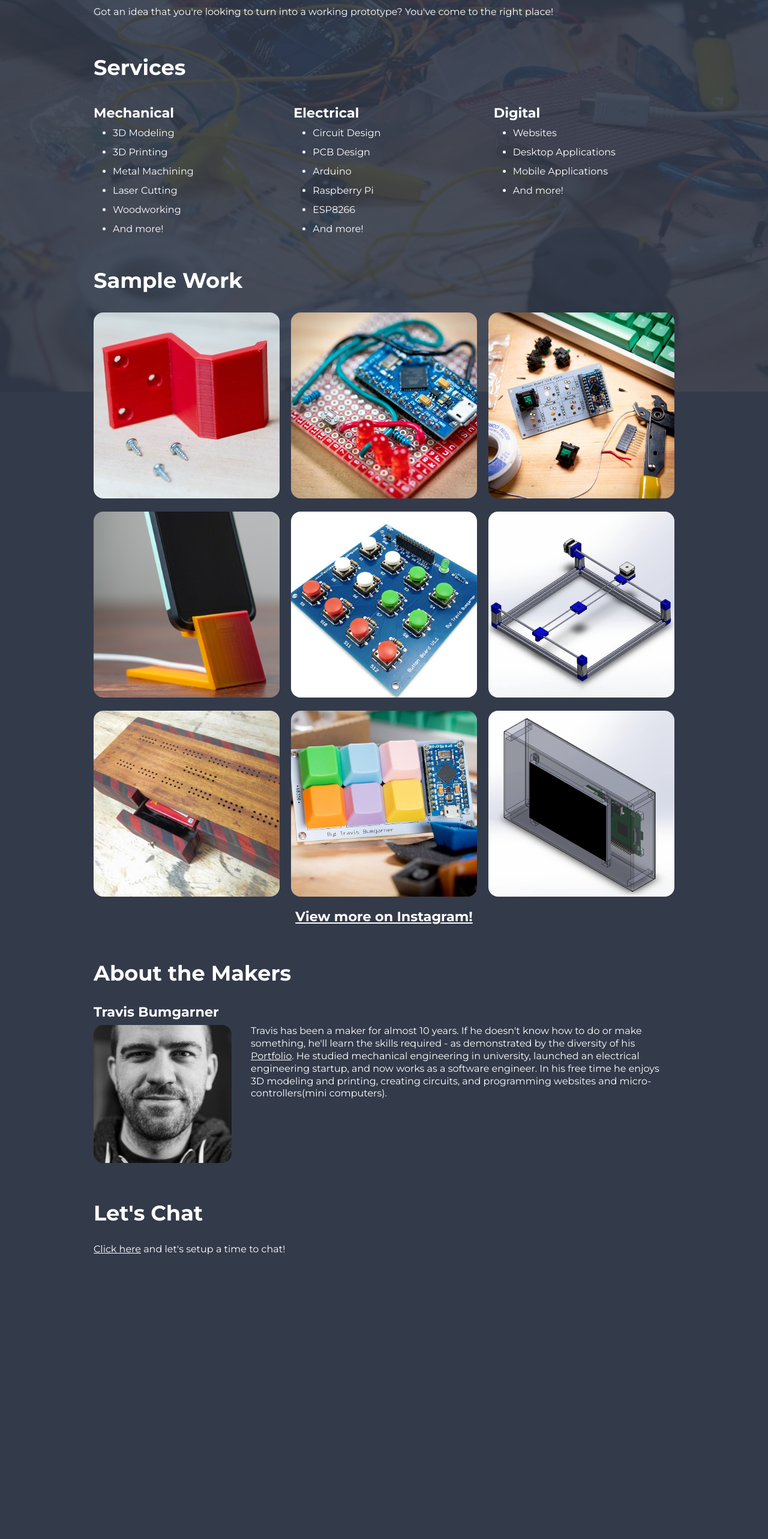
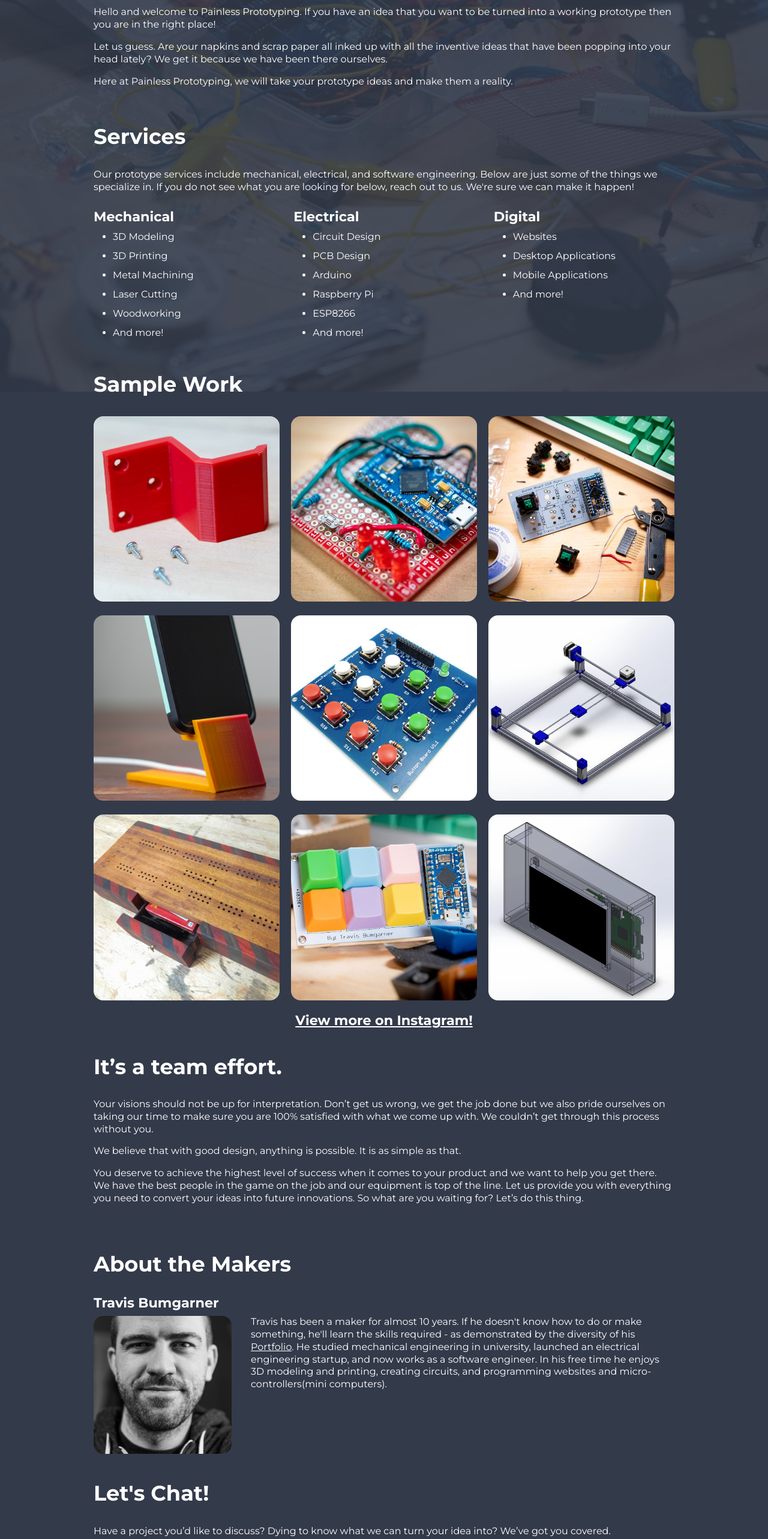
Before and after one commit to TravisBumgarner/Project-Graveyard, a React app: page / in a window 1280 px wide. Shown: the part 200-2766 px from the top of the page at 60% size. Before the commit the page ends 2387 px from the top, so only its background shows below. Built offline with nearby package versions, Linux system fonts and the light colour scheme; a web font is replaced by a local one.

Commit message:
added copy

```diff
--- a/src/App/components/Home/Home.tsx
+++ b/src/App/components/Home/Home.tsx
@@ -54,14 +54,30 @@ const Home = () => {
                 <SectionContent>
                     <Section>
                         <Text>
-                            Got an idea that you're looking to turn into a working prototype? You've come to the right place!
-                            </Text>
+                            Hello and welcome to Painless Prototyping. If you have an idea that you want to be turned into a working prototype then you are in the right place!
+                        </Text>
+                        <Text>
+                            Let us guess. Are your napkins and scrap paper all inked up with all the inventive ideas that have been
+                            popping into your head lately? We get it because we have been there ourselves.
+                        </Text>
+                        <Text>
+                            Here at Painless Prototyping, we will take your prototype ideas and make them a reality.
+                        </Text>
                     </Section>
                 </SectionContent>
             </SectionWrapper>
 
             <SectionWrapper>
                 <H2>Services</H2>
+                <SectionContent>
+                    <Section>
+                        <Text>
+                            Our prototype services include mechanical, electrical, and software engineering. Below are just some of the
+                            things we specialize in. If you do not see what you are looking for below, reach out to us. We're sure we
+                            can make it happen!
+                        </Text>
+                    </Section>
+                </SectionContent>
                 <SectionContent>
                     <Section>
                         <H3>Mechanical</H3>
@@ -121,6 +137,28 @@ const Home = () => {
             </SectionWrapper>
 
             <SectionWrapper>
+                <H2>It’s a team effort.</H2>
+                <SectionContent>
+                    <Section>
+                        <Text>
+                            Your visions should not be up for interpretation. Don’t get us wrong, we get the job done but we also pride
+                            ourselves on taking our time to make sure you are 100% satisfied with what we come up with. We couldn’t
+                            get through this process without you.
+                        </Text>
+                        <Text>
+                            We believe that with good design, anything is possible. It is as simple as that.
+                        </Text>
+                        <Text>
+                            You deserve to achieve the highest level of success when it comes to your product and we want to help you
+                            get there. We have the best people in the game on the job and our equipment is top of the line. Let us
+                            provide you with everything you need to convert your ideas into future innovations. So what are you waiting
+                            for? Let’s do this thing.
+                        </Text>
+                    </Section>
+                </SectionContent>
+            </SectionWrapper>
+
+            <SectionWrapper>
                 <SectionContent>
                     <Section>
                         <H2>About the Makers</H2>
@@ -134,11 +172,12 @@ const Home = () => {
             </SectionWrapper>
 
             <SectionWrapper>
+                <H2>Let's Chat!</H2>
                 <SectionContent>
                     <Section>
-                        <H2>Let's Chat</H2>
-                        <a target="_blank" href="https://forms.gle/eGe1DfyE8RGc1k1p8">Click here</a> and let's setup a time to chat!
-                        </Section>
+                        <Text>Have a project you’d like to discuss? Dying to know what we can turn your idea into? We’ve got you covered.</Text>
+                        <H3><a target="_blank" href="https://forms.gle/eGe1DfyE8RGc1k1p8">Message us today!</a></H3>
+                    </Section>
                 </SectionContent>
             </SectionWrapper>
         </HomeWrapper>
```
